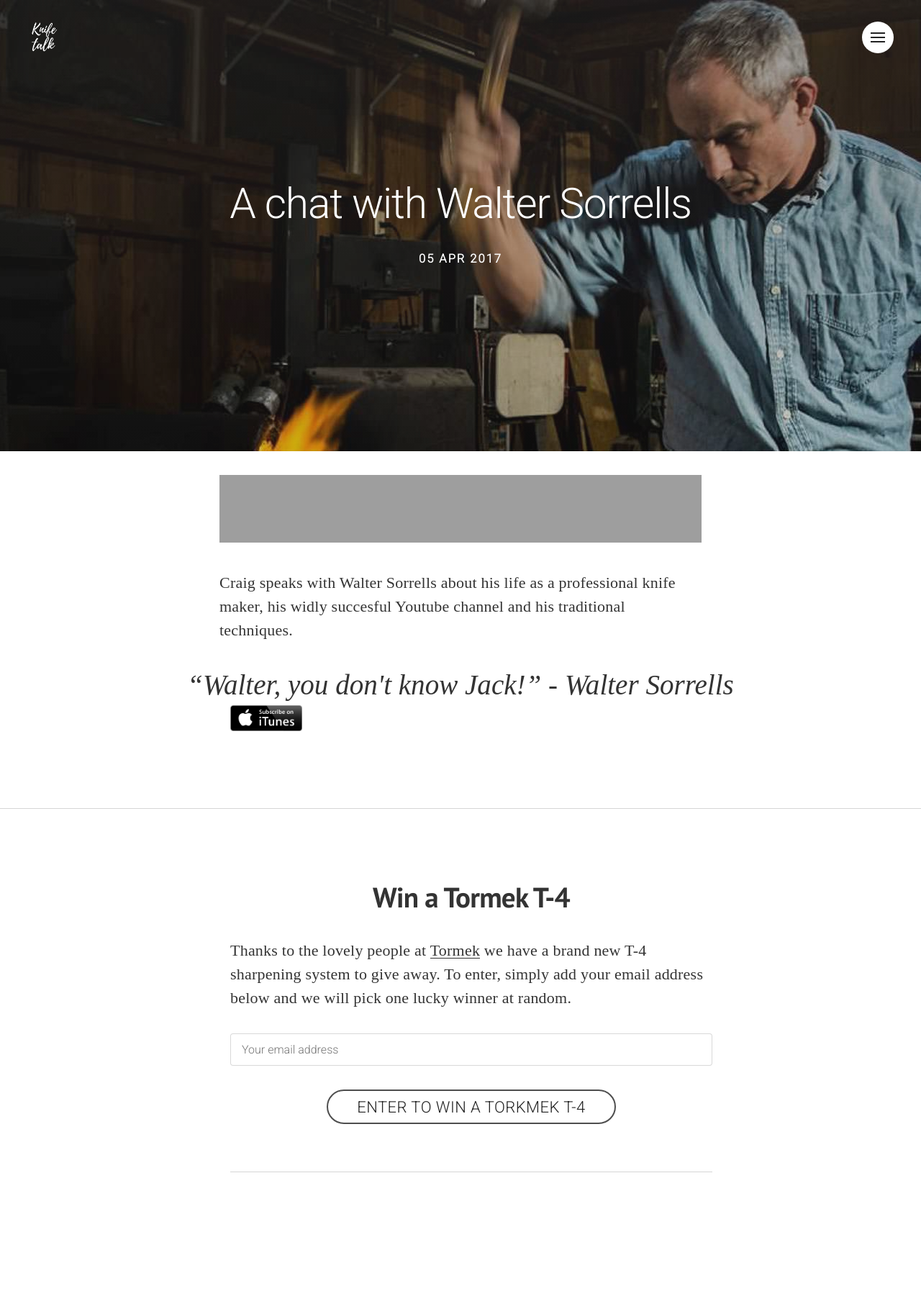
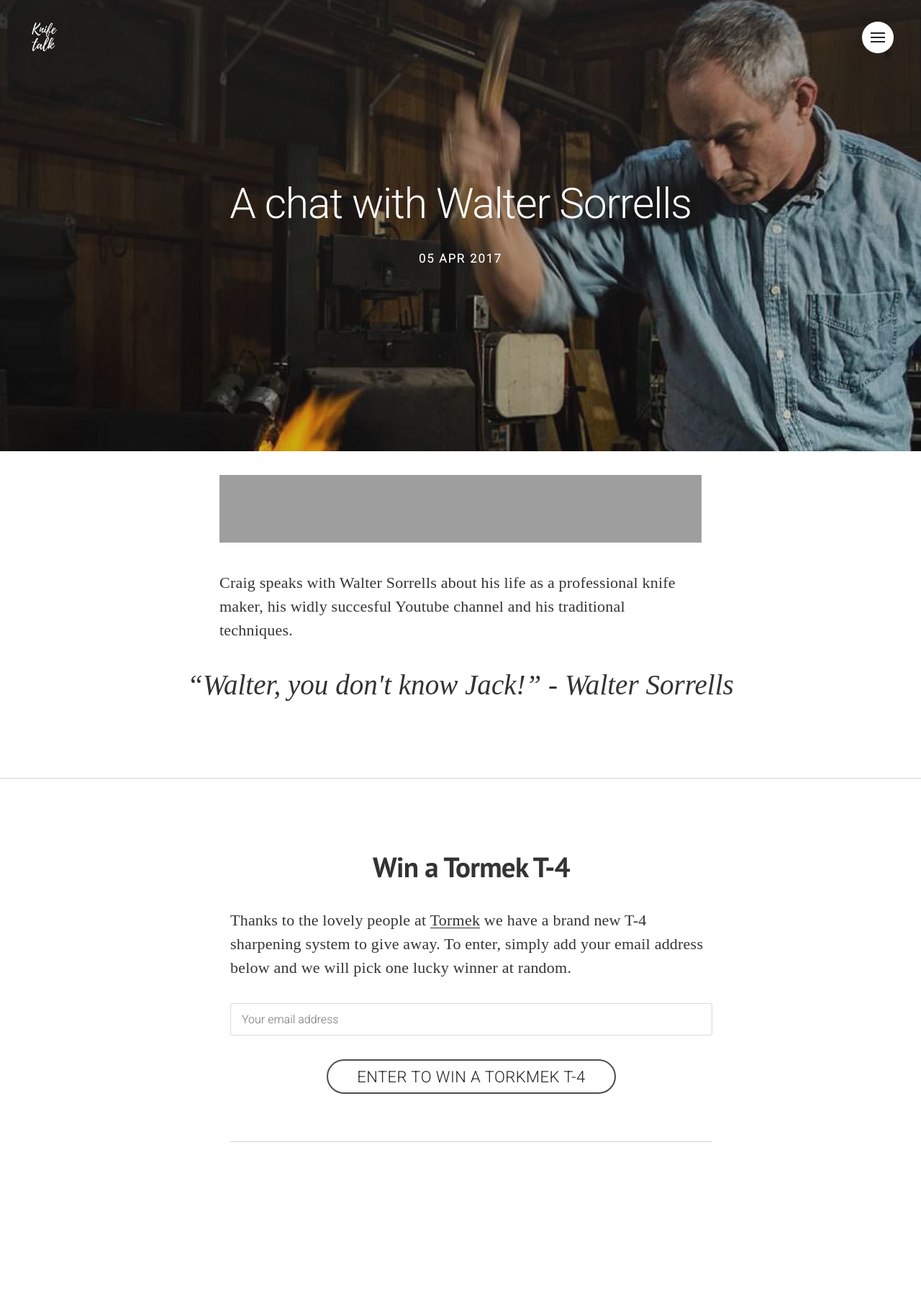
Before and after one commit to craiglockwood/knifetalk, a Jekyll site: the page built from _posts/2017-04-05-walter-sorells.markdown, in a window 1280 px wide. Shown: the whole page at 72% size. Built offline with Jekyll 4.4.1, drawn with Linux system fonts in a browser that asks for light colours; nearby versions of some CDN libraries; some web fonts are replaced; Markdown is read by kramdown in place of the engine named in the settings; after the commit the page ends 1752 px from its top, so only the background shows below that; grey boxes are pictures that could not be loaded.

Commit message:
ready for itunes

```diff
--- a/_layouts/post.html
+++ b/_layouts/post.html
@@ -42,9 +42,9 @@
       <div class="content-body">
 
         {{ content }}
-        <div class="container">
-        <img src="assets/images/itunes.png" width="100px">
-        </div>
+
+
+
 
       </div>
     </div>
```
